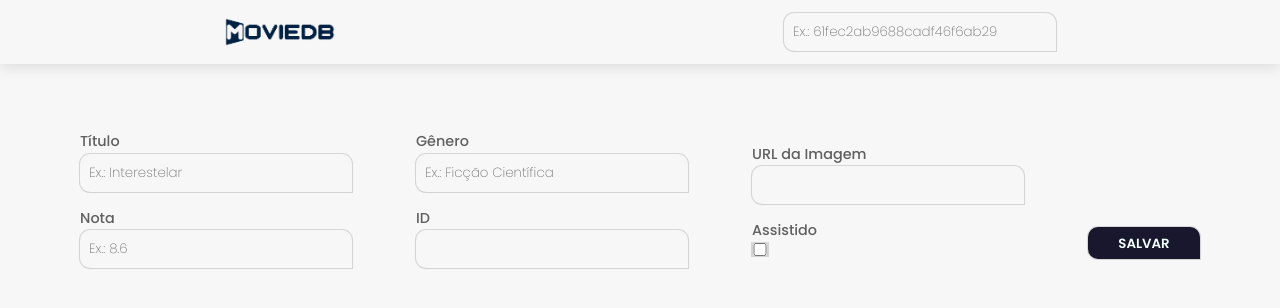
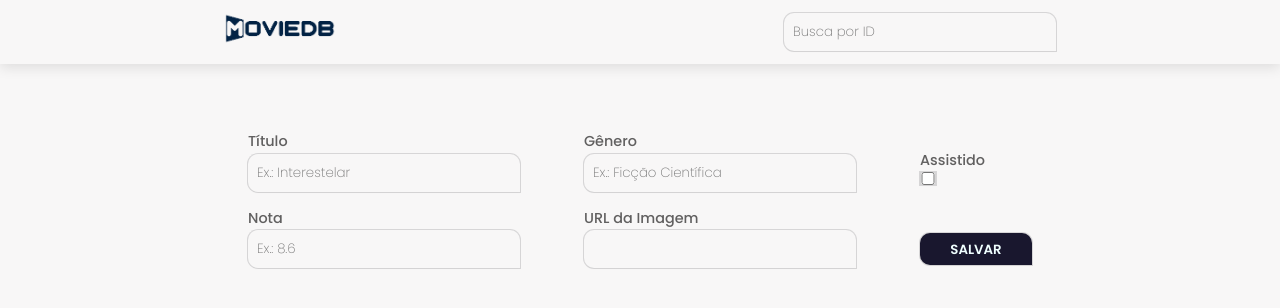
Before and after one commit to vitoriamacena/MoviedB-client, a PHP site: page / in a window 1280 px wide. Shown: the top 308 px of the page. Run offline with PHP 8.4, Linux system fonts and the light colour scheme.

Commit message:
UI updates

```diff
--- a/index.html
+++ b/index.html
@@ -12,8 +12,8 @@
 <body>
     <header>
         <nav>
-            <img id="logo" src="/assets/logo.png"></img>
-            <input id="searchBar" onkeyup="searchFilme()" type="search" placeholder="Ex.: 61fec2ab9688cadf46f6ab29">
+            <a href="/"><img id="logo" src="/assets/logo.png"></img></a>
+            <input id="searchBar" onkeyup="searchFilme()" type="search" placeholder="Busca por ID">
         </nav>
     </header>
 
@@ -31,17 +31,16 @@
 
                 <label for="fgenero">Gênero</label>
                 <input placeholder="Ex.: Ficção Científica" name="fgenero" id="fgenero" type="text">
-                <label for="id">ID</label>
+                <label for="fimagem">URL da Imagem</label>
+                <input name="fimagem" id="fimagem" type="text">
                 <input name="id" id="id" type="text">
             </div>
 
             <div class="form-tert">
-                <label for="fimagem">URL da Imagem</label>
-                <input name="fimagem" id="fimagem" type="text">
                 <label for="fassistido">Assistido</label>
                 <input name="fassistido" id="fassistido" type="checkbox">
+                <button type="button" onclick="return submitForm(event)" id="fbtn">SALVAR</button>
             </div>
-            <button type="button" onclick="return submitForm(event)" id="fbtn">SALVAR</button>
         </form>
 
         <div id="movies">
--- a/style.css
+++ b/style.css
@@ -191,6 +191,10 @@ form button:hover {
     display: none;
 }
 
+#id {
+    display: none;
+}
+
 input {
     outline: none;
     border: 2px solid #eee;
@@ -198,6 +202,12 @@ input {
     box-shadow: rgba(0, 0, 0, 0.02) 0px 1px 3px 0px, rgba(27, 31, 35, 0.15) 0px 0px 0px 1px;    border-radius: 4px;
     padding: 9px;
     border-radius:10px 10px 0;
+}
+
+
+input:hover,
+input:focus {
+    box-shadow: rgba(0, 0, 0, 0.8) 0px 1px 3px 0px, rgba(27, 31, 35, 0.25) 0px 0px 0px 1px;
 }
 
 .form-first, .form-sec, .form-tert {
@@ -222,7 +232,7 @@ form {
     }
 
     form button {
-    margin-top: 6rem;
+    margin-top: 2rem;
     }
 
     #movies {
```
